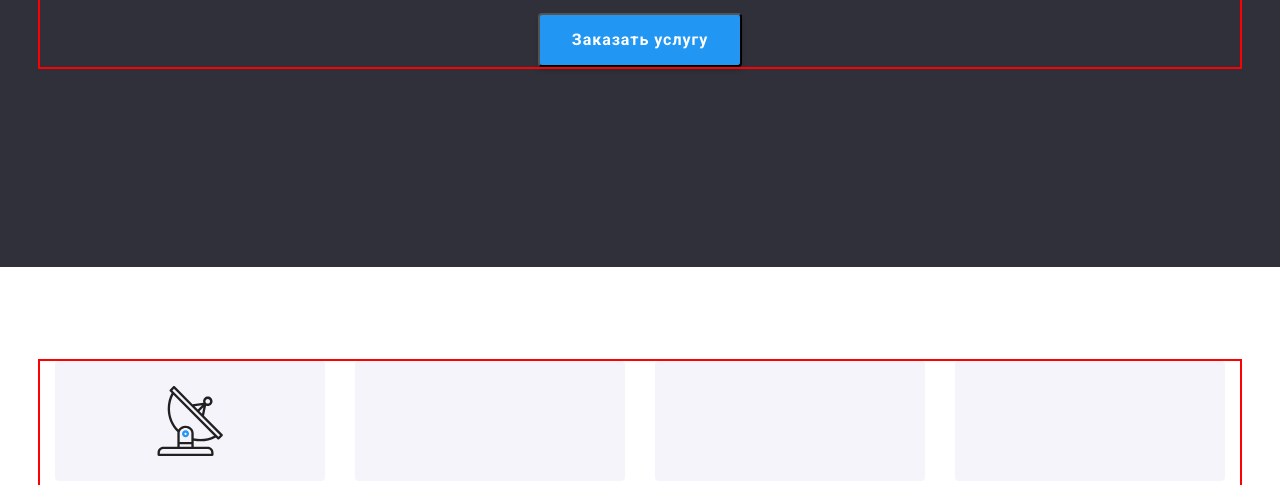
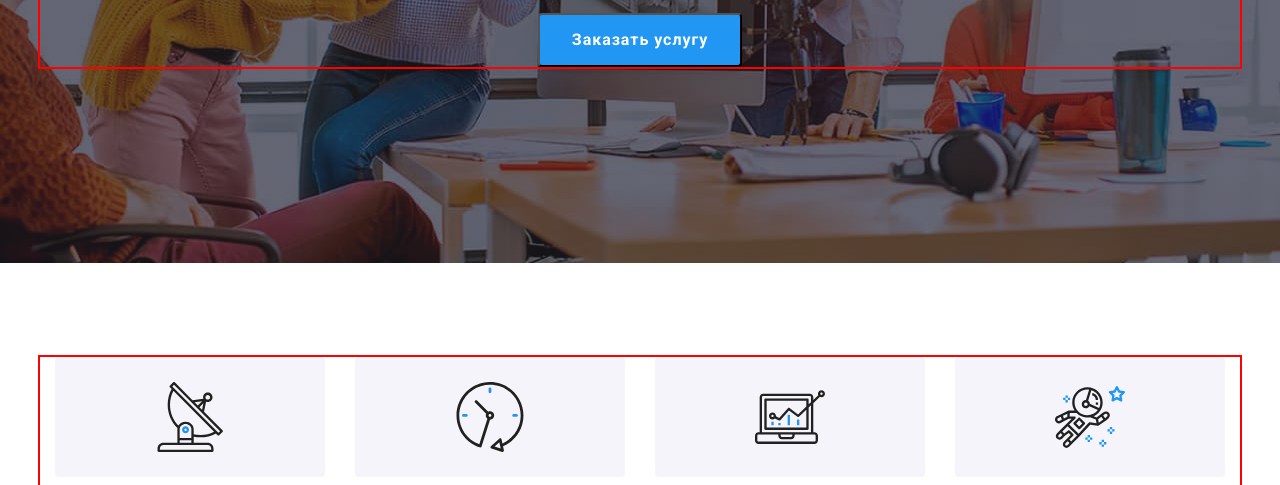
Before and after one commit to OksanaKrut/goit-markup-hw-04., a plain HTML site: page index.html in a window 1280 px wide. Shown: the part 467-952 px from the top of the page. Drawn offline with nearby package versions, Linux system fonts and the light colour scheme.

Commit message:
add hero img

```diff
--- a/css/styles.css
+++ b/css/styles.css
@@ -186,28 +186,17 @@ a {
 /*-------------------HERO-------------------*/
 .hero {
     max-width: 1600px;
+    height: 600px;
     margin-left: auto;
     margin-right: auto;
     background-color: var(--background-color);
     padding-top: 200px;
     padding-bottom: 200px;
-    text-align: center;
-    /* background-image: url(../images/Img-bg.jpg);
+    justify-content: center;
+    background-position: center;
     background-repeat: no-repeat;
-    background-position: center;
-    background-size: cover; */
-    background-image: linear-gradient(to right, rgba(47, 48, 58, 0.4),
-    url(../images/Img-bg.jpg));
+    background-image: linear-gradient(rgba(47, 48, 58, 0.4), rgba(47, 48, 58, 0.4)), url(/images/Img-hero.jpg);
 }
-
-/* .overlay {
-    max-width: 1600px;
-    height: 600px;
-    left: 0px;
-    top: 80px;
-    background: rgba(47, 48, 58, 0.4);
-    background-image: url(../images/Img-bg.jpg);
-} */
 
 .hero-container {
     align-items: center;
--- a/index.html
+++ b/index.html
@@ -77,7 +77,7 @@
             <li class="feature-item">
                 <div class="feature-icon-container">
                     <svg class="feature-icon" width="70" height="70">
-                        <use href="./images/antenna.svg#icon-clock"></use>
+                        <use href="./images/icon-feature.svg#icon-clock"></use>
                     </svg>
                 </div>
                 <h3 class="feature-title">Пунктуальность</h3>
@@ -87,7 +87,7 @@
             <li class="feature-item">
                 <div class="feature-icon-container">
                     <svg class="feature-icon" width="70" height="70">
-                        <use href="./images/antenna.svg#icon-diagram"></use>
+                        <use href="./images/icon-feature.svg#icon-diagram"></use>
                     </svg>
                 </div>
                 <h3 class="feature-title">Планирование</h3>
@@ -97,7 +97,7 @@
             <li class="feature-item">
                 <div class="feature-icon-container">
                     <svg class="feature-icon" width="70" height="70">
-                        <use href="./images/antenna.svg#icon-astronaut"></use>
+                        <use href="./images/icon-feature.svg#icon-astronaut"></use>
                     </svg>
                 </div>
                 <h3 class="feature-title">Современные технологии</h3>
```
Also changed, not shown: images/Img-hero.jpg (renamed from images/Img-bg.jpg), 1 other file.
